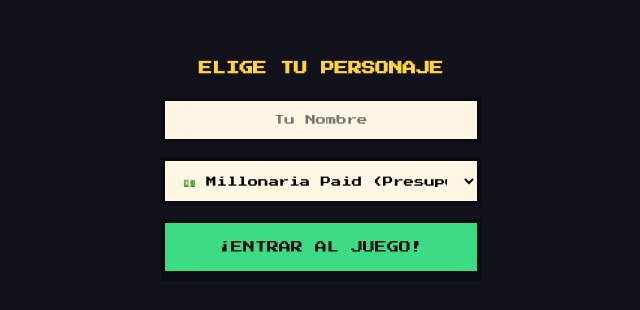
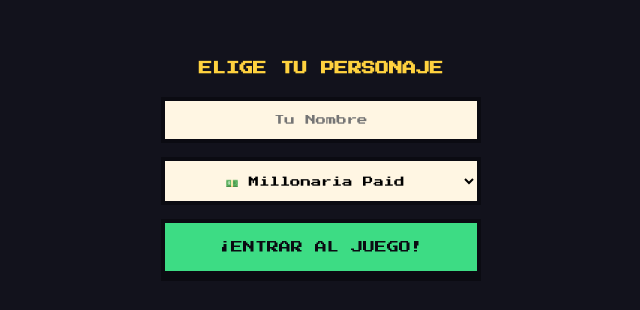
Before and after one commit to mivanov-dot/labasad-game, a website: page public/mando.html in a window 1280 px wide. Shown: the part 238-548 px from the top of the page, without its empty margins (319-959 px from the left). Drawn offline with nearby package versions, Linux system fonts and the light colour scheme; no server answers.

Commit message:
Update mando.html

```diff
--- a/public/mando.html
+++ b/public/mando.html
@@ -48,9 +48,9 @@
   <h2 style="font-size:0.85rem; margin-bottom:8px; color:#ffd23f;">ELIGE TU PERSONAJE</h2>
   <input type="text" id="username" placeholder="Tu Nombre" maxlength="10">
   <select id="roleSelect">
-    <option value="💵|Millonaria Paid">💵 Millonaria Paid (Presupuesto Top)</option>
-    <option value="💙|Ciscu Blue">💙 Ciscu Blue (Influencer Star)</option>
-    <option value="🎨|Diseñadora Principal">🎨 Diseñadora Principal (Vs Portero)</option>
+    <option value="💵|Millonaria Paid">💵 Millonaria Paid</option>
+    <option value="💙|Ciscu Blue">💙 Ciscu Blue</option>
+    <option value="🎨|Diseñadora Principal">🎨 Dora la Diseñadora Exploradora</option>
     <option value="🛡️|Becari@ en Trinchera">🛡️ Becari@ en Trinchera</option>
     <option value="👾|LABASAD Gamer">👾 LABASAD Gamer</option>
   </select>
```
